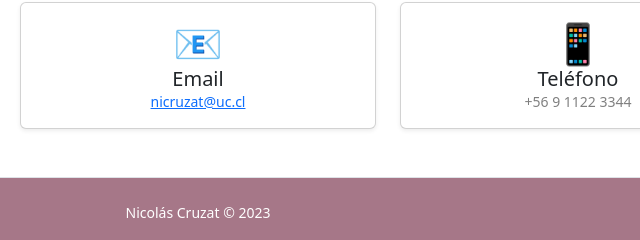
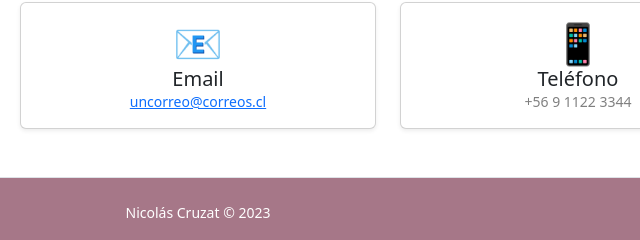
Before and after one commit to nicru/dnm-12, a plain HTML site: page index.html in a window 1280 px wide. Shown: the part 2783-3023 px from the top of the page, 442-1082 px from the left. Drawn offline with nearby package versions, Linux system fonts and the light colour scheme.

Commit message:
Add files via upload

```diff
--- a/index.html
+++ b/index.html
@@ -108,7 +108,7 @@
                         <div class="card h-100 shadow-sm">
                             <div class="card-body text-center">
                                 <h3 class="m-0 fs-5"><span class="fs-1">📧</span><br/>Email</h4>
-                                <div class="small text-black-50"><a href="#!">nicruzat@uc.cl</a></div>
+                                <div class="small text-black-50"><a href="#!">uncorreo@correos.cl</a></div>
                             </div>
                         </div>
                     </div>
```
